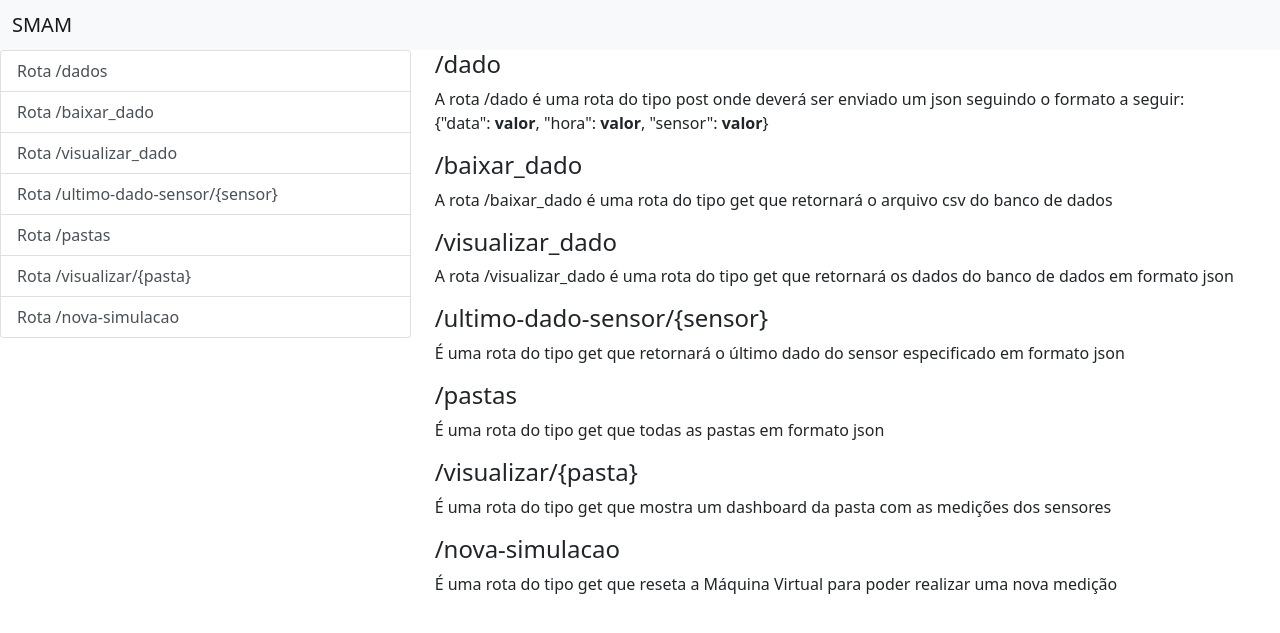
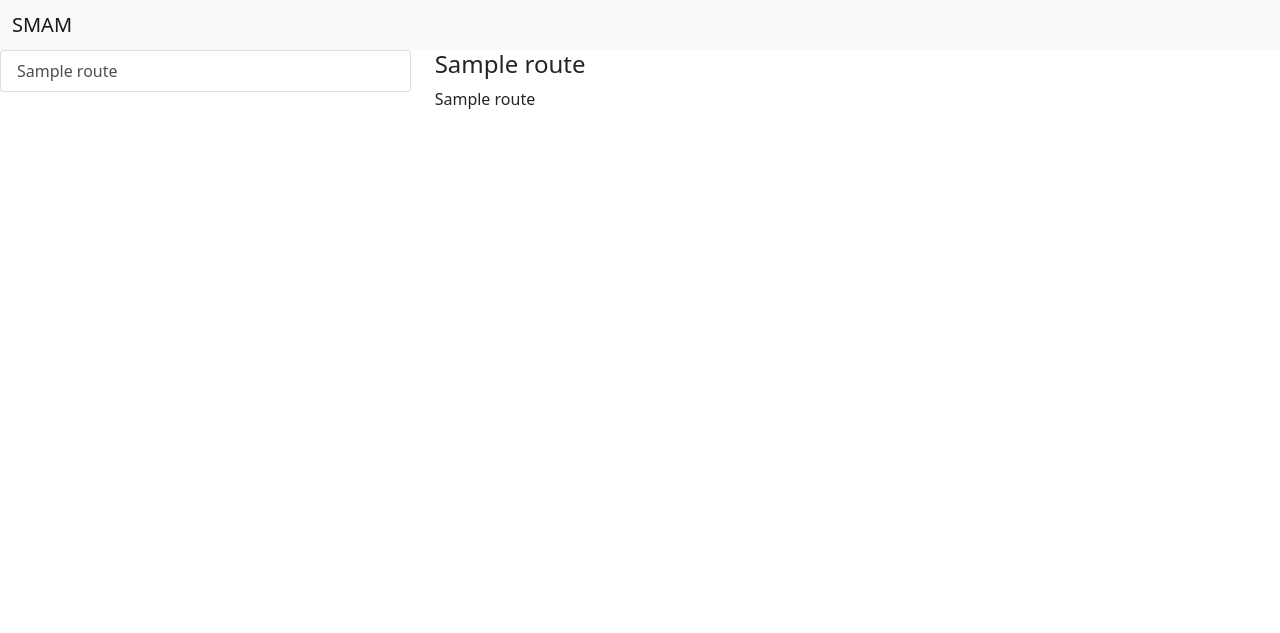
Before and after one commit to Jhenni1D/AnaliseSensor, a Flask app: template server/templates/home.html in a window 1280 px wide. Shown: the top 633 px of the page. Run offline with Flask 3, Linux system fonts and the light colour scheme; the template is opened without the code that fills it: most values are stand-ins (such as "Sample title", 1, 10 or a date in 2020).

Commit message:
feat: add dados de forma dinâmica das páginas

```diff
--- a/server/templates/home.html
+++ b/server/templates/home.html
@@ -1,10 +1,13 @@
 <!DOCTYPE html>
 <html lang="en">
+
 <head>
   <meta charset="UTF-8">
   <title>Pagina inicial</title>
-    <link href="https://cdn.jsdelivr.net/npm/bootstrap@5.0.0-beta1/dist/css/bootstrap.min.css" rel="stylesheet" integrity="sha384-giJF6kkoqNQ00vy+HMDP7azOuL0xtbfIcaT9wjKHr8RbDVddVHyTfAAsrekwKmP1" crossorigin="anonymous">
+  <link href="https://cdn.jsdelivr.net/npm/bootstrap@5.0.0-beta1/dist/css/bootstrap.min.css" rel="stylesheet"
+    integrity="sha384-giJF6kkoqNQ00vy+HMDP7azOuL0xtbfIcaT9wjKHr8RbDVddVHyTfAAsrekwKmP1" crossorigin="anonymous">
 </head>
+
 <body>
   <!-- As a heading -->
   <nav class="navbar navbar-light bg-light">
@@ -16,39 +19,30 @@
     <div class="row">
       <div class="col-4">
         <div id="list-example" class="list-group">
-            <a class="list-group-item list-group-item-action" href="#list-item-1">Rota /dados </a>
-            <a class="list-group-item list-group-item-action" href="#list-item-2">Rota /baixar_dado</a>
-            <a class="list-group-item list-group-item-action" href="#list-item-3">Rota /visualizar_dado</a>
-            <a class="list-group-item list-group-item-action" href="#list-item-4">Rota /ultimo-dado-sensor/{sensor}</a>
-            <a class="list-group-item list-group-item-action" href="#list-item-5">Rota /pastas</a>
-            <a class="list-group-item list-group-item-action" href="#list-item-6">Rota /visualizar/{pasta}</a>
-            <a class="list-group-item list-group-item-action" href="#list-item-7">Rota /nova-simulacao</a>
+
+          {% for route in home_info %}
+
+          <a href="{{route.replace('GET', '')}}" target="_blank" class="list-group-item list-group-item-action"
+            href="#{{route}}">{{route}}</a>
+          {% endfor %}
         </div>
       </div>
       <div class="col-8">
-    <div data-bs-spy="scroll" data-bs-target="#list-example" data-bs-offset="0" class="scrollspy-example" tabindex="0">
-        <h4 id="list-item-1">/dado</h4>
+        <div data-bs-spy="scroll" data-bs-target="#list-example" data-bs-offset="0" class="scrollspy-example"
+          tabindex="0">
+          {% for content in home_info %}
+          <h4 id="{{content}}">{{content}}</h4>
           <p>
-          A rota /dado é uma rota do tipo post onde deverá ser enviado um json seguindo o formato a seguir:
-          <br>
-          {"data": <b>valor</b>, "hora": <b>valor</b>, "sensor": <b>valor</b>}
+            {{home_info[content]}}
           </p>
-        <h4 id="list-item-2">/baixar_dado</h4>
-        <p>A rota /baixar_dado é uma rota do tipo get que retornará o arquivo csv do banco de dados</p>
-        <h4 id="list-item-3">/visualizar_dado</h4>
-        <p>A rota /visualizar_dado é uma rota do tipo get que retornará os dados do banco de dados em formato json</p>
-        <h4 id="list-item-4">/ultimo-dado-sensor/{sensor}</h4>
-        <p>É uma rota do tipo get que retornará o último dado do sensor especificado em formato json</p>
-        <h4 id="list-item-5">/pastas</h4>
-        <p>É uma rota do tipo get que todas as pastas em formato json</p>
-        <h4 id="list-item-6">/visualizar/{pasta}</h4>
-        <p>É uma rota do tipo get que mostra um dashboard da pasta com as medições dos sensores</p>
-        <h4 id="list-item-7">/nova-simulacao</h4>
-        <p>É uma rota do tipo get que reseta a Máquina Virtual para poder realizar uma nova medição</p>
+          {% endfor %}
         </div>
       </div>
     </div>
   </div>
-<script src="https://cdn.jsdelivr.net/npm/bootstrap@5.0.0-beta1/dist/js/bootstrap.bundle.min.js" integrity="sha384-ygbV9kiqUc6oa4msXn9868pTtWMgiQaeYH7/t7LECLbyPA2x65Kgf80OJFdroafW" crossorigin="anonymous"></script>
+  <script src="https://cdn.jsdelivr.net/npm/bootstrap@5.0.0-beta1/dist/js/bootstrap.bundle.min.js"
+    integrity="sha384-ygbV9kiqUc6oa4msXn9868pTtWMgiQaeYH7/t7LECLbyPA2x65Kgf80OJFdroafW"
+    crossorigin="anonymous"></script>
 </body>
+
 </html>
```
Lines whose indentation alone changed are shown as unchanged.
